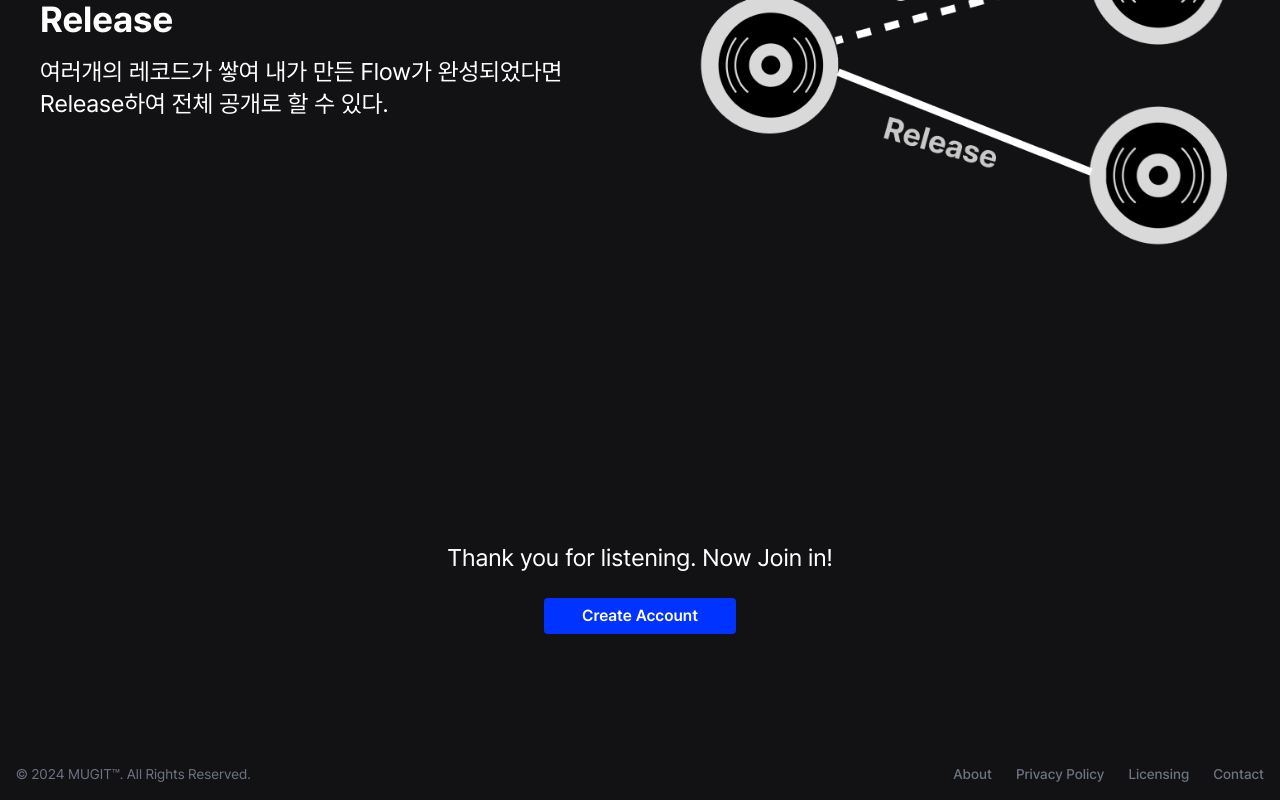
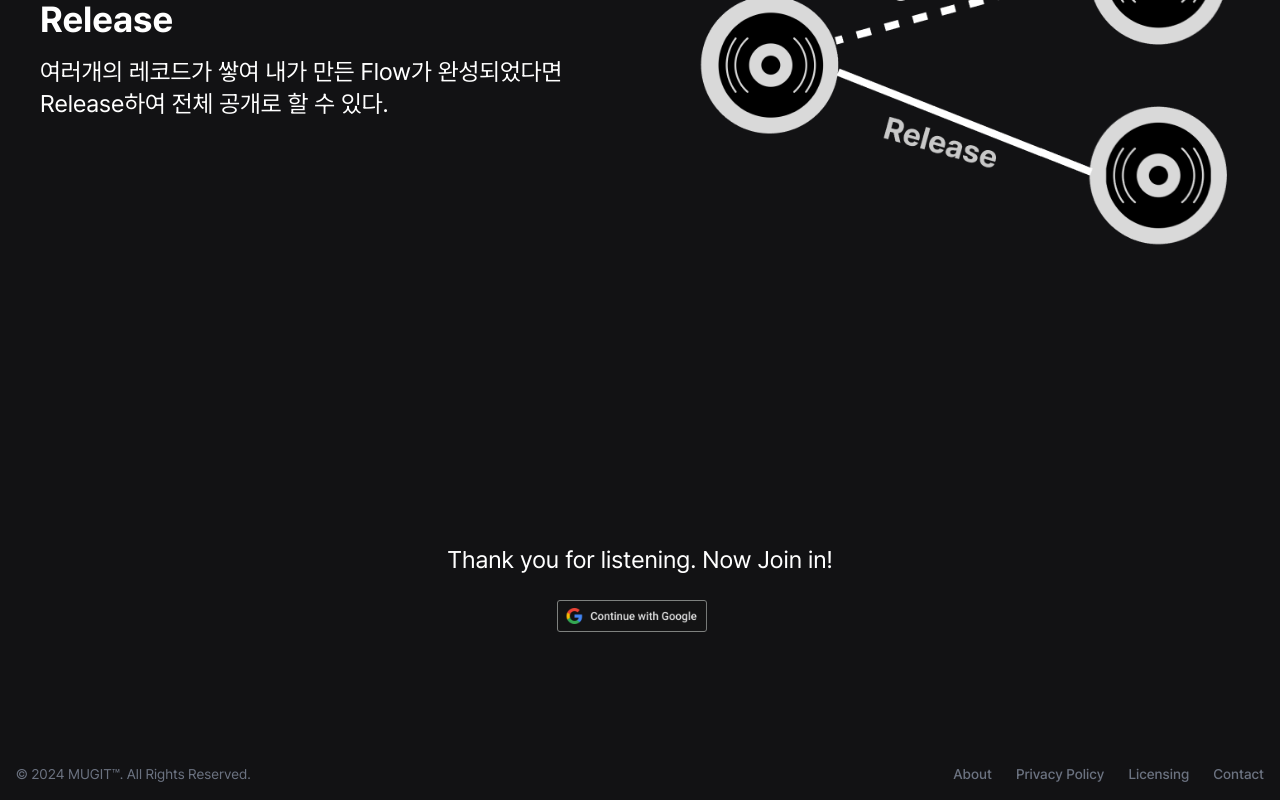
Before and after one commit to hhheeeeee/MUGIT, a Next.js app in the folder mugit/: page /en in a window 1280 px wide. Shown: the part 3412-4212 px from the top of the page. Built offline with nearby package versions, Linux system fonts and the light colour scheme.

Commit message:
fix : trend 페이지 버튼(링크 연결)

```diff
--- a/mugit/src/app/container/landing/landingHelp.tsx
+++ b/mugit/src/app/container/landing/landingHelp.tsx
@@ -3,15 +3,18 @@ import AOS from "aos";
 import { useEffect } from "react";
 import "aos/dist/aos.css";
 import dynamic from "next/dynamic";
-import { motion } from "framer-motion";
 import Image from "next/image";
-import useRefFocusEffect from "@/app/hooks/useRefFocusEffect";
+import { useRouter } from "next/navigation";
+import { useLocale } from "next-intl";
+import GoogleButton from "../google/googlebutton";
 
 const WavesurferComp = dynamic(() => import("@/app/components/wavesurfer"), {
   ssr: false,
 });
 
 export default function LandingHelp() {
+  const locale = useLocale();
+  const router = useRouter();
   useEffect(() => {
     AOS.init();
   }, []);
@@ -33,6 +36,7 @@ export default function LandingHelp() {
           <button
             className="mr-3 w-[22%] self-center rounded border-2 border-pointblue bg-pointblue px-2 py-[4px]
           text-white transition duration-300 hover:bg-[#0831d6]"
+            onClick={() => router.push(`/${locale}/trends`)}
           >
             <span className="mx-1 text-base font-semibold">
               Trends 보러가기
@@ -145,16 +149,17 @@ export default function LandingHelp() {
       </div>
 
       <div className="flex min-h-[40%] w-full flex-col items-center justify-center  bg-pointblack">
-        <p className="text-2xl text-white" data-aos="fade-up">
+        <p className="mb-6 text-2xl text-white" data-aos="fade-up">
           Thank you for listening. Now Join in!
         </p>
-        <button
+        <GoogleButton />
+        {/* <button
           data-aos="fade-up"
-          className="mt-6 w-[15%] self-center rounded border-2 border-pointblue bg-pointblue px-2 py-[4px]
+          className="w-[15%] self-center rounded border-2 border-pointblue bg-pointblue px-2 py-[4px]
           text-white transition duration-300 hover:bg-[#0831d6]"
         >
           <span className="mx-1 text-base font-semibold">Create Account</span>
-        </button>
+        </button> */}
       </div>
     </>
   );
```
